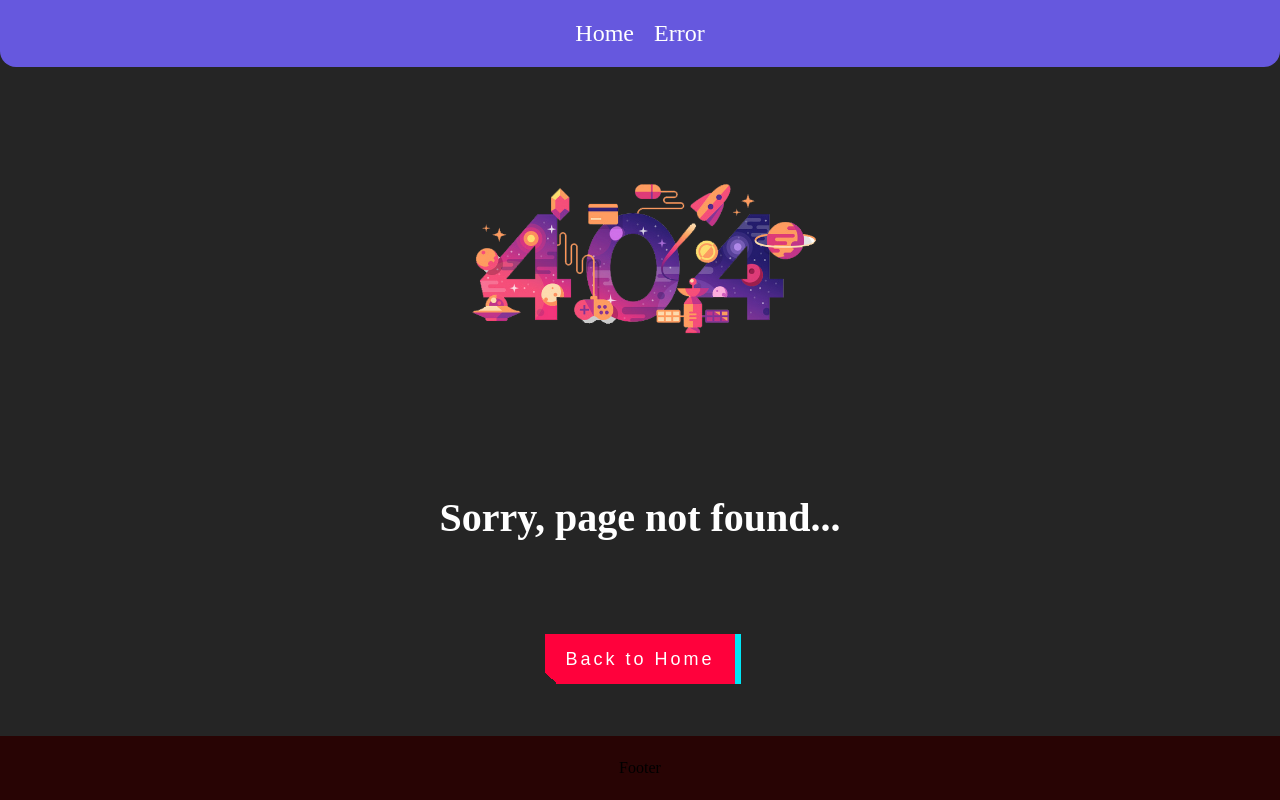
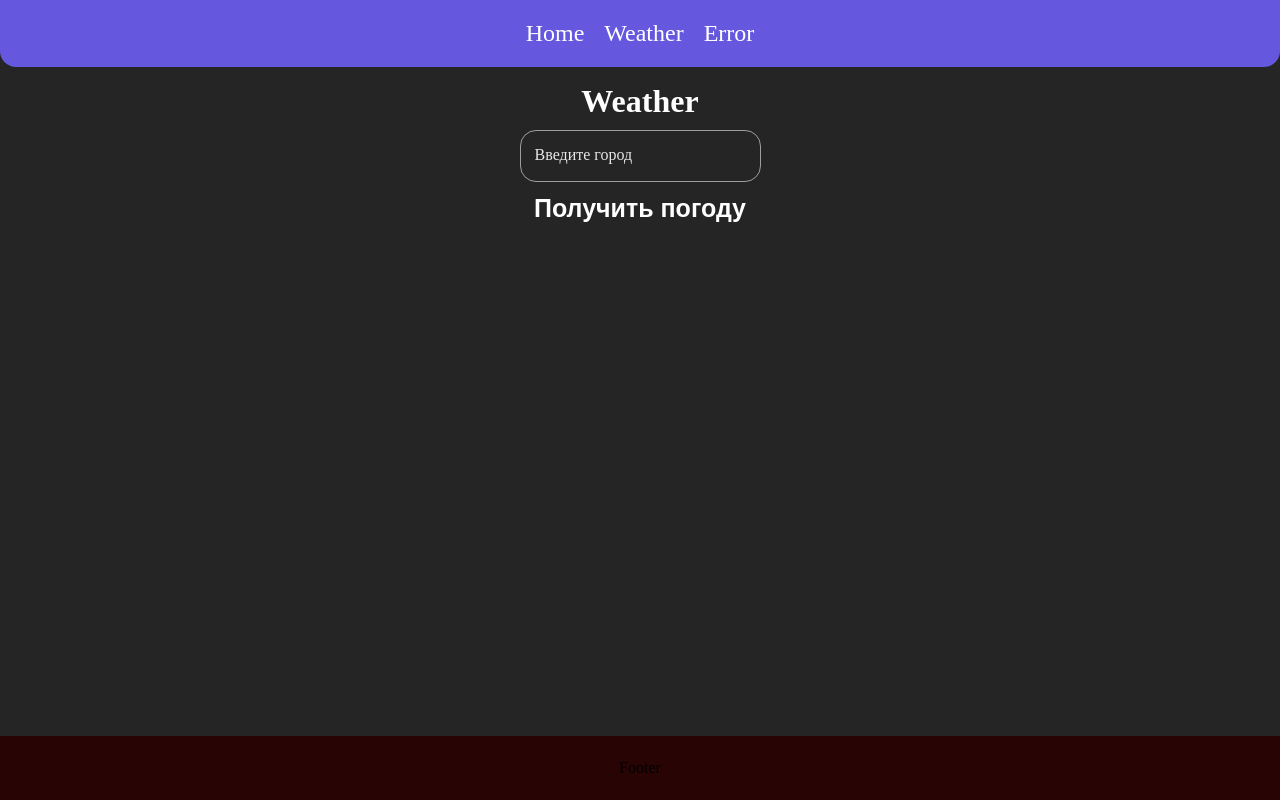
Before and after one commit to empty-nick/todo, a React (Vite) app: page /weather in a window 1280 px wide. Before the commit this address had no page. Built offline with nearby package versions, Linux system fonts and the light colour scheme.

Commit message:
add: Weather

```diff
--- a/src/components/Header/Header.tsx
+++ b/src/components/Header/Header.tsx
@@ -2,14 +2,17 @@ import styles from "./styles.module.css";
 import { NavLink } from "react-router-dom";
 
 interface IHeader {
-	style: string;
+  style: string;
 }
 
 export function Header({ style }: IHeader) {
-	return (<div className={`${style} ${styles.header}`}>
-		<nav className={styles.header_navigation}>
-			<NavLink to="/">Home</NavLink>
-			<NavLink to="/error">Error</NavLink>
-		</nav>
-	</div>);
+  return (
+    <div className={`${style} ${styles.header}`}>
+      <nav className={styles.header_navigation}>
+        <NavLink to="/">Home</NavLink>
+        <NavLink to="/weather">Weather</NavLink>
+        <NavLink to="/error">Error</NavLink>
+      </nav>
+    </div>
+  );
 }
--- a/src/index.css
+++ b/src/index.css
@@ -10,6 +10,10 @@ a {
   color: white;
 }
 
+button {
+  cursor: pointer;
+}
+
 body {
   margin: 0;
   display: flex;
--- /dev/null
+++ b/src/pages/Weather/Weather.module.css
@@ -0,0 +1,124 @@
+.weather {
+  color: #fff;
+  display: flex;
+  align-items: center;
+  flex-direction: column;
+  gap: 10px;
+}
+
+.weather_title {
+  font-size: 2rem;
+}
+
+.inputGroup {
+  position: relative;
+}
+
+.weather_input {
+  border: solid 1.5px #9e9e9e;
+  border-radius: 1rem;
+  background: none;
+  padding: 1rem;
+  font-size: 1rem;
+  color: #f5f5f5;
+  transition: border 150ms cubic-bezier(0.4, 0, 0.2, 1);
+}
+
+.weather_inputLabel {
+  position: absolute;
+  left: 15px;
+  color: #e8e8e8;
+  pointer-events: none;
+  transform: translateY(1rem);
+  transition: 150ms cubic-bezier(0.4, 0, 0.2, 1);
+}
+
+.weather_input:focus {
+  outline: none;
+  border: 1.5px solid #1a73e8;
+}
+
+.weather_input:focus~.weather_inputLabel {
+  transform: translateY(-50%) scale(0.8);
+  background-color: #212121;
+  padding: 0 .2em;
+  color: #2196f3;
+}
+
+.weatherContent_list {
+  list-style: none;
+}
+
+.weather_btn {
+  color: white;
+  text-decoration: none;
+  font-size: 25px;
+  border: none;
+  background: none;
+  font-weight: 600;
+  font-family: 'Poppins', sans-serif;
+}
+
+.weather_btn::before {
+  margin-left: auto;
+}
+
+.weather_btn::after,
+.weather_btn::before {
+  content: '';
+  width: 0%;
+  height: 2px;
+  background: #6658de;
+  display: block;
+  transition: 0.5s;
+}
+
+.weather_btn:hover::after,
+.weather_btn:hover::before {
+  width: 100%;
+}
+
+.weatherContent_list {
+  display: none;
+}
+
+.weatherContent_list.active {
+
+  color: #212121;
+  font-size: 1.2rem;
+  font-weight: bold;
+  min-width: 200px;
+  min-height: 200px;
+  background: linear-gradient(270deg, #ce68d9, #45c6db, #45db79);
+  background-size: 800% 800%;
+  -webkit-animation: Gradient 3s ease infinite;
+  -moz-animation: Gradient 3s ease infinite;
+  animation: Gradient 3s ease infinite;
+  transition: .4s ease-in-out;
+  border-radius: 7px;
+  padding: 10px;
+  display: flex;
+  flex-direction: column;
+  align-items: center;
+  gap: 20px;
+}
+
+@keyframes Gradient {
+  0% {
+    background-position: 0% 50%
+  }
+
+  50% {
+    background-position: 100% 50%
+  }
+
+  100% {
+    background-position: 0% 50%
+  }
+}
+
+.weatherContent_description {
+  align-items: center;
+  justify-content: space-around;
+  display: flex;
+}
--- /dev/null
+++ b/src/pages/Weather/Weather.tsx
@@ -0,0 +1,141 @@
+import styles from "./Weather.module.css";
+import React, { useState } from "react";
+import WeatherInfo from "./WeatherComponents/WeatherItem/WeatherItem";
+
+const Weather = () => {
+  const [cityName, setCityName] = useState<string>("");
+  const [weatherData, setWeatherData] = useState<{
+    description: string | null;
+    icon: string | null;
+    temperature: number | null;
+    feels_like: number | null;
+    pressure: number | null;
+    humidity: number | null;
+  }>({
+    description: null,
+    icon: null,
+    temperature: null,
+    feels_like: null,
+    pressure: null,
+    humidity: null,
+  });
+  const [error, setError] = useState<string | null>(null);
+  const [isDataReceived, setIsDataReceived] = useState(false);
+
+  function fetchWeather(cityName: string) {
+    if (cityName.trim() === "") {
+      setWeatherData({
+        description: null,
+        icon: null,
+        temperature: null,
+        feels_like: null,
+        pressure: null,
+        humidity: null,
+      });
+      return;
+    }
+
+    fetch(
+      `http://api.openweathermap.org/data/2.5/weather?q=${cityName}&lang=ru&units=metric&appid=a550b16c8a205e5cb665d0eb30e208d5`
+    )
+      .then((response) => {
+        if (!response.ok) {
+          throw new Error("Ошибка получения данных о погоде");
+        }
+        return response.json();
+      })
+      .then((data) => {
+        setWeatherData({
+          description: data.weather[0].description,
+          icon: data.weather[0].icon,
+          temperature: toFloor(data.main.temp),
+          feels_like: toFloor(data.main.feels_like),
+          pressure: toFloor(data.main.pressure),
+          humidity: toFloor(data.main.humidity),
+        });
+        setError(null);
+        clearInput();
+        setIsDataReceived(true);
+      })
+      .catch((error) => {
+        console.error(error);
+        clearInput();
+        setWeatherData({
+          description: null,
+          icon: null,
+          temperature: null,
+          feels_like: null,
+          pressure: null,
+          humidity: null,
+        });
+        setError("Ошибка получения данных о погоде");
+        setIsDataReceived(false);
+      });
+  }
+
+  function clearInput() {
+    setCityName("");
+  }
+
+  function handleInputChange(event: React.ChangeEvent<HTMLInputElement>) {
+    setCityName(event.target.value);
+  }
+
+  function toFloor(value: number | null): number | null {
+    return value !== null ? Math.floor(value) : null;
+  }
+
+  return (
+    <div className={styles.weather}>
+      <h4 className={styles.weather_title}>Weather</h4>
+      <div className={styles.inputGroup}>
+        <input
+          type="text"
+          name="text"
+          className={styles.weather_input}
+          onInput={handleInputChange}
+          value={cityName}
+        />
+        <label className={styles.weather_inputLabel}>Введите город</label>
+      </div>
+      <button
+        className={styles.weather_btn}
+        onClick={() => fetchWeather(cityName)}
+      >
+        Получить погоду
+      </button>
+      <div className={styles.weatherContent}>
+        {error ? (
+          <p className={styles.weather_error}>{error}</p>
+        ) : (
+          <ul
+            className={`${styles.weatherContent_list} ${
+              isDataReceived ? styles.active : ""
+            }`}
+          >
+            {weatherData.description !== null && (
+              <WeatherInfo description={weatherData.description} />
+            )}
+            {weatherData.icon !== null && (
+              <WeatherInfo icon={weatherData.icon} />
+            )}
+            {weatherData.temperature !== null && (
+              <WeatherInfo temperature={weatherData.temperature} />
+            )}
+            {weatherData.feels_like !== null && (
+              <WeatherInfo feels_like={weatherData.feels_like} />
+            )}
+            {weatherData.pressure !== null && (
+              <WeatherInfo pressure={weatherData.pressure} />
+            )}
+            {weatherData.humidity !== null && (
+              <WeatherInfo humidity={weatherData.humidity} />
+            )}
+          </ul>
+        )}
+      </div>
+    </div>
+  );
+};
+
+export default Weather;
--- /dev/null
+++ b/src/pages/Weather/WeatherComponents/WeatherItem/WeatherItem.tsx
@@ -0,0 +1,64 @@
+import React, { useEffect, useRef, useState } from "react";
+
+interface WeatherInfoProps {
+  description?: string;
+  icon?: string;
+  temperature?: number;
+  pressure?: number;
+  feels_like?: number;
+  humidity?: number;
+}
+
+const WeatherInfo: React.FC<WeatherInfoProps> = ({
+  description,
+  icon,
+  temperature,
+  pressure,
+  feels_like,
+  humidity,
+}) => {
+  const [iconUrl, setIconUrl] = useState<string | null>(null);
+
+  useEffect(() => {
+    if (icon) {
+      fetchIcon(icon);
+    }
+  }, [icon]);
+  useRef(() => {});
+  function hPaToMM(value: number): number {
+    return Math.floor(value / 1.333);
+  }
+
+  function ucFirst(str: string) {
+    if (!str) return str;
+    return str[0].toUpperCase() + str.slice(1);
+  }
+
+  function fetchIcon(icon: string) {
+    fetch(`https://openweathermap.org/img/wn/${icon}.png`)
+      .then((response) => {
+        if (response.ok) {
+          setIconUrl(response.url);
+          console.log(iconUrl);
+        }
+      })
+      .catch((error) => {
+        console.log("Error fetching icon:", error);
+      });
+  }
+
+  return (
+    <>
+      {description && <li>{ucFirst(description)} </li>}
+      {iconUrl && <img src={iconUrl} alt="Weather Icon" />}
+      {temperature && <li>Температура: {temperature}°C</li>}
+      {feels_like && <li>Ощущается как: {feels_like}°C</li>}
+      {pressure && (
+        <li>Атмосферное давление: {hPaToMM(pressure)} мм рт. ст.</li>
+      )}
+      {humidity && <li>Влажность: {humidity}%</li>}
+    </>
+  );
+};
+
+export default WeatherInfo;
--- a/src/pages/routes.tsx
+++ b/src/pages/routes.tsx
@@ -1,9 +1,11 @@
 import { Navigate, RouteObject } from "react-router-dom";
 import { Home } from "./Home/Home.tsx";
 import { Error } from "./Error/Error.tsx";
+import Weather from "./Weather/Weather.tsx";
 
 export const routes: RouteObject[] = [
 	{ path: '/', element: <Navigate to='/home' /> },
 	{ path: '/home', element: <Home /> },
+	{ path: '/weather', element: <Weather /> },
 	{ path: '*', element: <Error /> }
 ]
```
